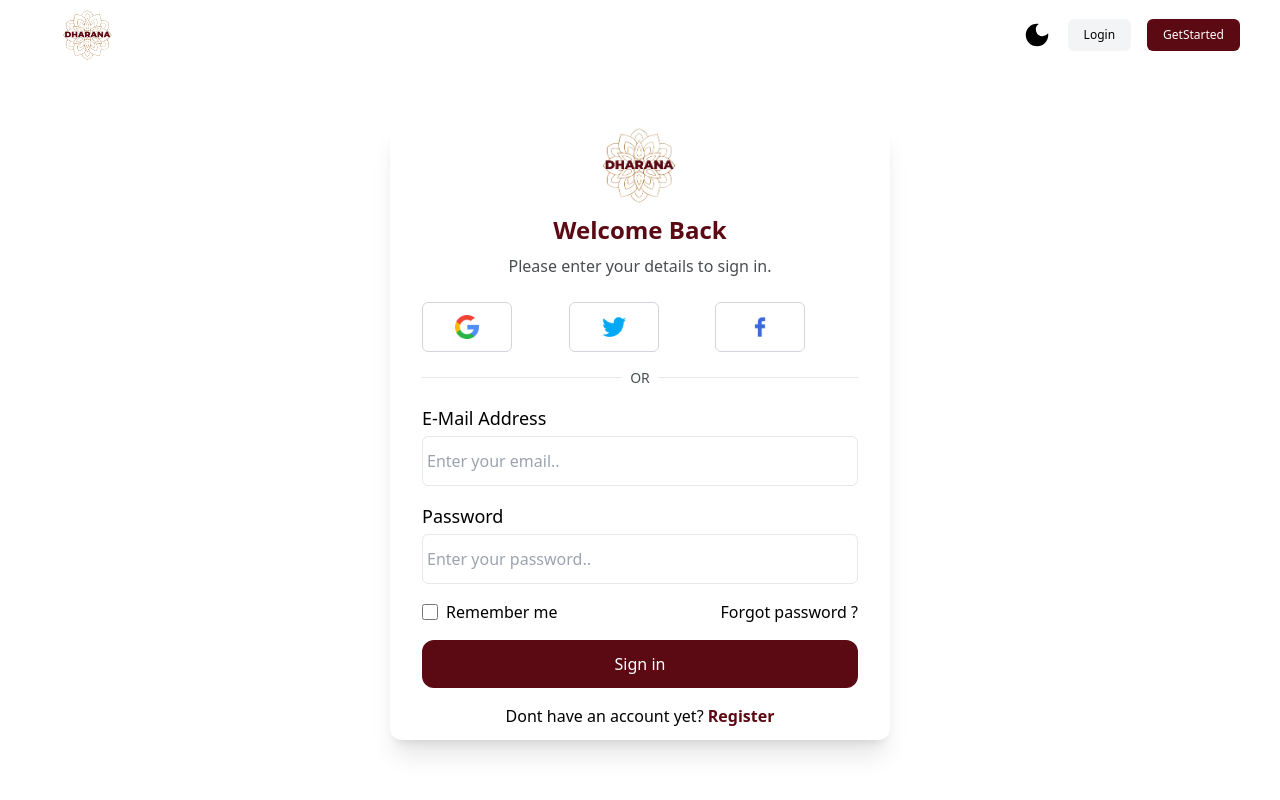
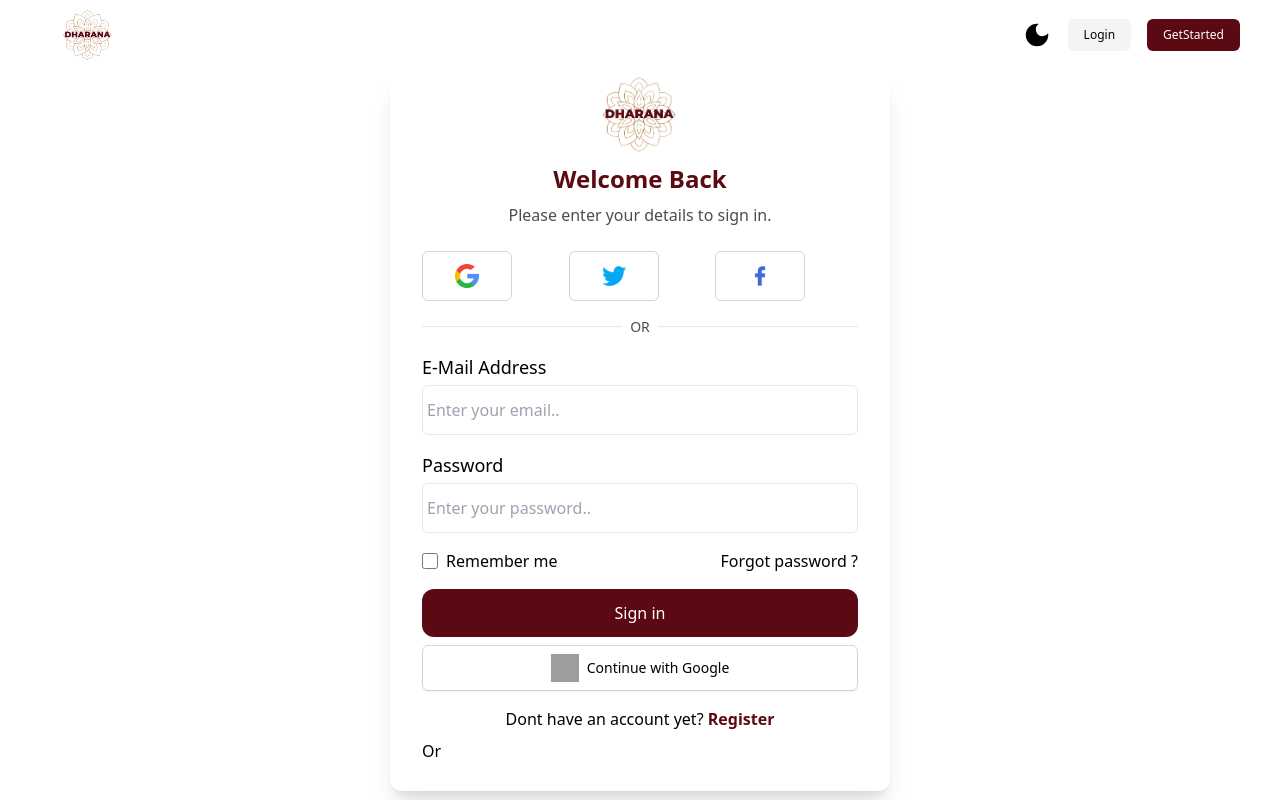
Before and after one commit to srinathlee/BlogsiteFrontend, a React (Create React App) app: page /login in a window 1280 px wide. Built offline with nearby package versions, Linux system fonts and the light colour scheme; grey boxes are pictures that could not be loaded.

Commit message:
sighin with google feature added

```diff
--- a/src/App.js
+++ b/src/App.js
@@ -11,6 +11,7 @@ import Protectedroute from "./utils/protectedroute";
 import PageNotFoud from "./components/pageNotFoud";
 import {createBrowserRouter,RouterProvider,Outlet} from "react-router-dom"
 import About from "./components/about";
+import GoogleAuthRedirect from "./components/googleredirect";
 
 const Layout = () => (
   <div>
@@ -40,6 +41,10 @@ const router = createBrowserRouter([
       {
         path: "/register",
         element: <Register />,
+      },
+       {
+        path: "/google-auth",
+        element: <GoogleAuthRedirect />,
       },
       {
         path: "/blogs/:id",
--- a/src/components/blogView.js
+++ b/src/components/blogView.js
@@ -112,7 +112,7 @@ const BlogView = () => {
       const { creatorId } = data.CreatorDetails;
       const action = isFollow ? "unfollow" : "follow";
       const options = { userIdToUpdate: creatorId, action };
-      await axios.post("http://localhost:3005/api/followorUnfollow", options, {
+      await axios.post(`${BASE_URL}/followorUnfollow`, options, {
         headers: {
           Authorization: `Bearer ${jwtToken}`,
           "Content-Type": "application/json",
--- a/src/components/home.js
+++ b/src/components/home.js
@@ -60,6 +60,7 @@ const Home = () => {
   }, [selectedCategories]);
 
   const FetchData = async () => {
+    try{
     // Send selectedCategories as a query param (comma separated)
     const categoryQuery = selectedCategories.join(",");
     const data = await axios.get(
@@ -73,6 +74,11 @@ const Home = () => {
     );
 
     setData(data.data.blogs);
+  }
+  catch (error) {
+      console.error("Error fetching data:", error);
+      setData(null); // Set data to null in case of error
+    }
   };
 
   const loadingView = () => {
--- a/src/components/loginpage.js
+++ b/src/components/loginpage.js
@@ -1,21 +1,19 @@
-import {React,useState,useEffect} from "react";
+import { React, useState, useEffect } from "react";
 import google from "../assets/search.png";
 import facebook from "../assets/facebook.png";
 import twitter from "../assets/twitter.png";
 import logo from "../assets/logo.png";
-import "./login.css"
-import {Link,useNavigate} from "react-router-dom"
+import "./login.css";
+import { Link, useNavigate } from "react-router-dom";
 import { ToastContainer, toast } from "react-toastify";
 import "react-toastify/dist/ReactToastify.css";
 import axios from "axios";
-import useStore from "../../src/store/store.js"
+import useStore from "../../src/store/store.js";
 import BASE_URL from "../config.js";
 
-
-
 const LoginPage = () => {
-  const navigate=useNavigate()
-  const setUser=useStore((state)=>state.setUser)
+  const navigate = useNavigate();
+  const setUser = useStore((state) => state.setUser);
   const [userdata, setuserData] = useState({
     email: "",
     password: "",
@@ -28,7 +26,6 @@ const LoginPage = () => {
     }
   }, [navigate]);
 
-
   const getUserData = (event) => {
     setuserData((prevstate) => ({
       ...prevstate,
@@ -40,14 +37,11 @@ const LoginPage = () => {
     event.preventDefault();
     const toastId = toast.loading("please wait");
     try {
-      const response = await axios.post(
-        `${BASE_URL}/login`,
-        userdata
-      );
+      const response = await axios.post(`${BASE_URL}/login`, userdata);
       const jwtToken = response.data.jwtToken;
       localStorage.setItem("jwtToken", jwtToken);
-       localStorage.setItem("user",JSON.stringify(response.data.user))
-      setUser(response.data.user)
+      localStorage.setItem("user", JSON.stringify(response.data.user));
+      setUser(response.data.user);
 
       toast.update(toastId, {
         render: "Login successful",
@@ -86,45 +80,98 @@ const LoginPage = () => {
       <div className=" dark:bg-black flex px-8 flex-row justify-center items-center h-[90vh] login-bg-container">
         <div className="px-5 py-1 md:px-8 max-w-450px] w-[500px] h-fit shadow-xl rounded-xl bg-white dark:bg-black dark:border">
           <div className="flex flex-col items-center  gap-2">
-
             <img className="w-24 md:w-36" src={logo} />
-          <h1 className="font-semibold text-xl md:text-2xl text-[#5B0913] dark:text-white">Welcome Back</h1>
-          <p className="text-[#494e51] text-md">Please enter your details to sign in.</p>
+            <h1 className="font-semibold text-xl md:text-2xl text-[#5B0913] dark:text-white">
+              Welcome Back
+            </h1>
+            <p className="text-[#494e51] text-md">
+              Please enter your details to sign in.
+            </p>
             <div className="grid grid-cols-3 grid-flow-row my-4 w-[100%] gap-1 ">
-            <div className="border border-gray-300 w-fit h-fit px-6 md:px-8 py-1 sm:px-14 sm:py-3   rounded-md bg hover:cursor-pointer" >
-              <img className="w-6 "  src={google} />
+              <div className="border border-gray-300 w-fit h-fit px-6 md:px-8 py-1 sm:px-14 sm:py-3   rounded-md bg hover:cursor-pointer">
+                <img className="w-6 " src={google} />
               </div>
-            <div className="border border-gray-300 w-fit h-fit px-6 md:px-8 py-1 sm:px-14 sm:py-3   rounded-md bg  hover:cursor-pointer" >
-              <img className="w-6"  src={twitter} />
+              <div className="border border-gray-300 w-fit h-fit px-6 md:px-8 py-1 sm:px-14 sm:py-3   rounded-md bg  hover:cursor-pointer">
+                <img className="w-6" src={twitter} />
               </div>
-            <div className="border border-gray-300 w-fit h-fit px-6 md:px-8 py-1 sm:px-14 sm:py-3 hover:cursor-pointer rounded-md bg" >
-              <img  className="w-6"  src={facebook} />
+              <div className="border border-gray-300 w-fit h-fit px-6 md:px-8 py-1 sm:px-14 sm:py-3 hover:cursor-pointer rounded-md bg">
+                <img className="w-6" src={facebook} />
               </div>
             </div>
           </div>
           <div className="flex items-center flex-row gap-2 md-4">
-          <hr className="w-[50%]"/>
+            <hr className="w-[50%]" />
             <p className="text-[#494e51] text-sm">OR</p>
-          <hr  className="w-[50%]" />
+            <hr className="w-[50%]" />
           </div>
 
           <div className="flex flex-col gap-1 mt-4">
-          <label className="text-base md:text-lg  dark:text-white">E-Mail Address</label>
-          <input name="email" onChange={getUserData} type="email" className=" border border-gray-200 outline-none py-1 md:py-3 text-md rounded-md px-1 dark:bg-black " placeholder="Enter your email.." />
+            <label className="text-base md:text-lg  dark:text-white">
+              E-Mail Address
+            </label>
+            <input
+              name="email"
+              onChange={getUserData}
+              type="email"
+              className=" border border-gray-200 outline-none py-1 md:py-3 text-md rounded-md px-1 dark:bg-black "
+              placeholder="Enter your email.."
+            />
           </div>
           <div className="flex flex-col gap-1 mt-4">
-          <label className="text-base md:text-lg dark:text-white">Password</label>
-          <input name="password" onChange={getUserData}  type="password" className="border border-gray-200 dark:bg-black  outline-none  py-1 md:py-3 text-md rounded-md px-1" placeholder="Enter your password.." />
+            <label className="text-base md:text-lg dark:text-white">
+              Password
+            </label>
+            <input
+              name="password"
+              onChange={getUserData}
+              type="password"
+              className="border border-gray-200 dark:bg-black  outline-none  py-1 md:py-3 text-md rounded-md px-1"
+              placeholder="Enter your password.."
+            />
           </div>
           <div className="flex items-center justify-between mt-4">
             <div className="flex items-center gap-2 ">
-            <input id="login-checkbox" className="h-4 w-4 dark:bg-black " type="checkbox" />
-            <label htmlFor="login-checkbox" className="text-base  dark:text-white">Remember me</label>
+              <input
+                id="login-checkbox"
+                className="h-4 w-4 dark:bg-black "
+                type="checkbox"
+              />
+              <label
+                htmlFor="login-checkbox"
+                className="text-base  dark:text-white"
+              >
+                Remember me
+              </label>
             </div>
             <p className="text-base  dark:text-white">Forgot password ?</p>
           </div>
-        <button  onClick={login} className="  bg-[#5B0913] rounded-sm md:rounded-xl  text-white px-4 w-[100%] py-1 md:py-3 mt-4 ">Sign in</button>
-        <p className="text-center mt-4 mb-2  dark:text-white">Dont have an account yet? <Link to="/register"><span className="text-[#5B0913] font-semibold">Register</span></Link></p>
+
+          <button
+            onClick={login}
+            className="  bg-[#5B0913] rounded-sm md:rounded-xl  text-white px-4 w-[100%] py-1 md:py-3 mt-4 "
+          >
+            Sign in
+          </button>
+           <a
+            href="http://localhost:3005/api/auth/google"
+            className=" mt-2 flex items-center justify-center gap-2 px-5 py-2 border border-gray-300 rounded-md bg-white text-sm font-medium shadow-sm hover:shadow-md transition-all"
+          >
+            <img
+              src="https://res.cloudinary.com/dldcgj0mx/image/upload/v1754391116/sq-google-g-logo-update_dezeen_2364_col_0-852x852_siuxcc.jpg"
+              alt="Google logo"
+              className="w-7 h-7 border-radius-full"
+            />
+            <span>Continue with Google</span>
+          </a>
+          <p className="text-center mt-4 mb-2  dark:text-white">
+            Dont have an account yet?{" "}
+            <Link to="/register">
+              <span className="text-[#5B0913] font-semibold">Register</span>
+            </Link>
+          </p>
+          <p>Or</p>
+          <br></br>
+
         </div>
       </div>
     </>
--- a/src/components/register.js
+++ b/src/components/register.js
@@ -176,6 +176,17 @@ const Register = () => {
           >
             Sign up
           </button>
+           <a
+            href="http://localhost:3005/api/auth/google"
+            className="mt-2 flex items-center justify-center gap-2 px-5 py-2 border border-gray-300 rounded-md bg-white text-sm font-medium shadow-sm hover:shadow-md transition-all"
+          >
+            <img
+              src="https://res.cloudinary.com/dldcgj0mx/image/upload/v1754391116/sq-google-g-logo-update_dezeen_2364_col_0-852x852_siuxcc.jpg"
+              alt="Google logo"
+              className="w-7 h-7 border-radius-full"
+            />
+            <span>Continue with Google</span>
+          </a>
           <p className="text-center mt-4 dark:text-white">
             Dont have an account yet?
             <Link to="/login">
--- a/src/config.js
+++ b/src/config.js
@@ -1,4 +1,4 @@
 // config.js
-const BASE_URL="https://blogsite-backend.vercel.app/api"
-// const BASE_URL="http://localhost:3005/api"
+// const BASE_URL="https://blogsite-backend.vercel.app/api"
+const BASE_URL="http://localhost:3005/api"
 export default BASE_URL;
```
Also changed, not shown: src/components/googleredirect.js (added, +23 -0 lines). Lines whose indentation alone changed are shown as unchanged.
